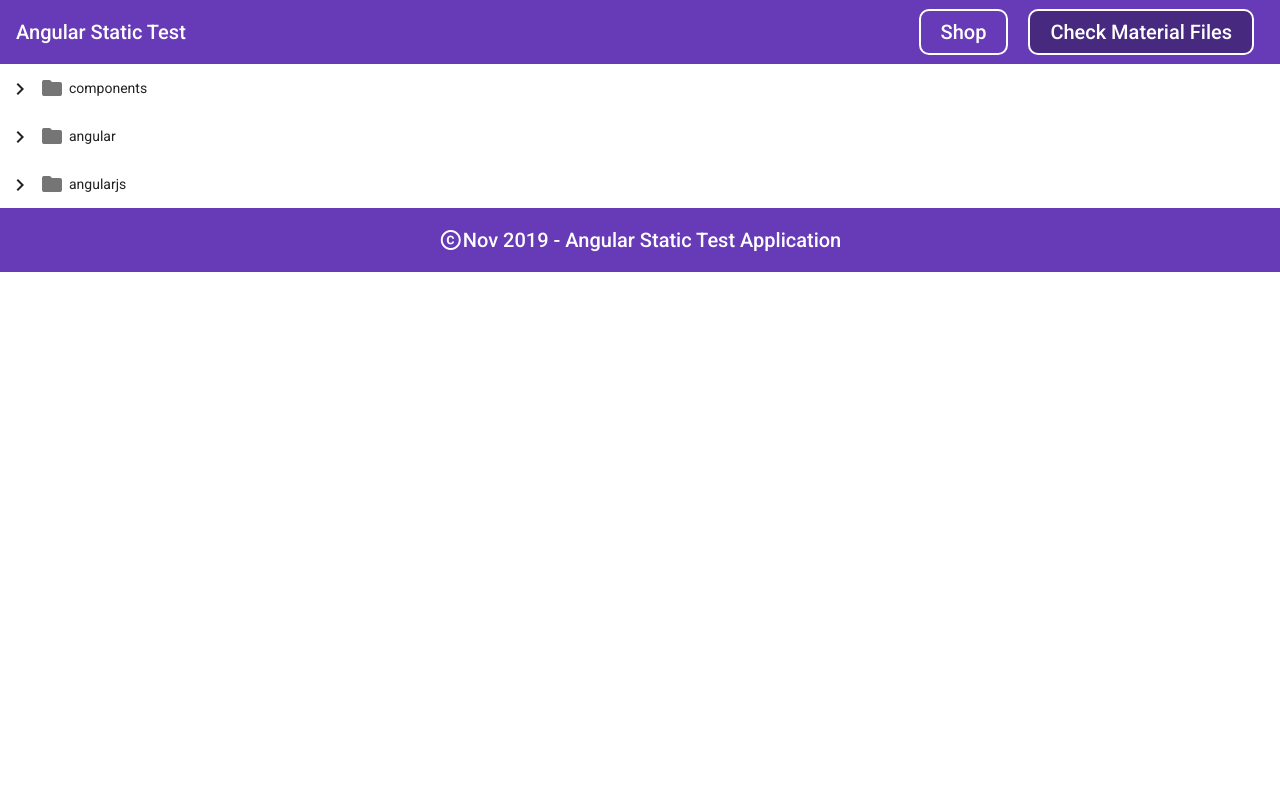
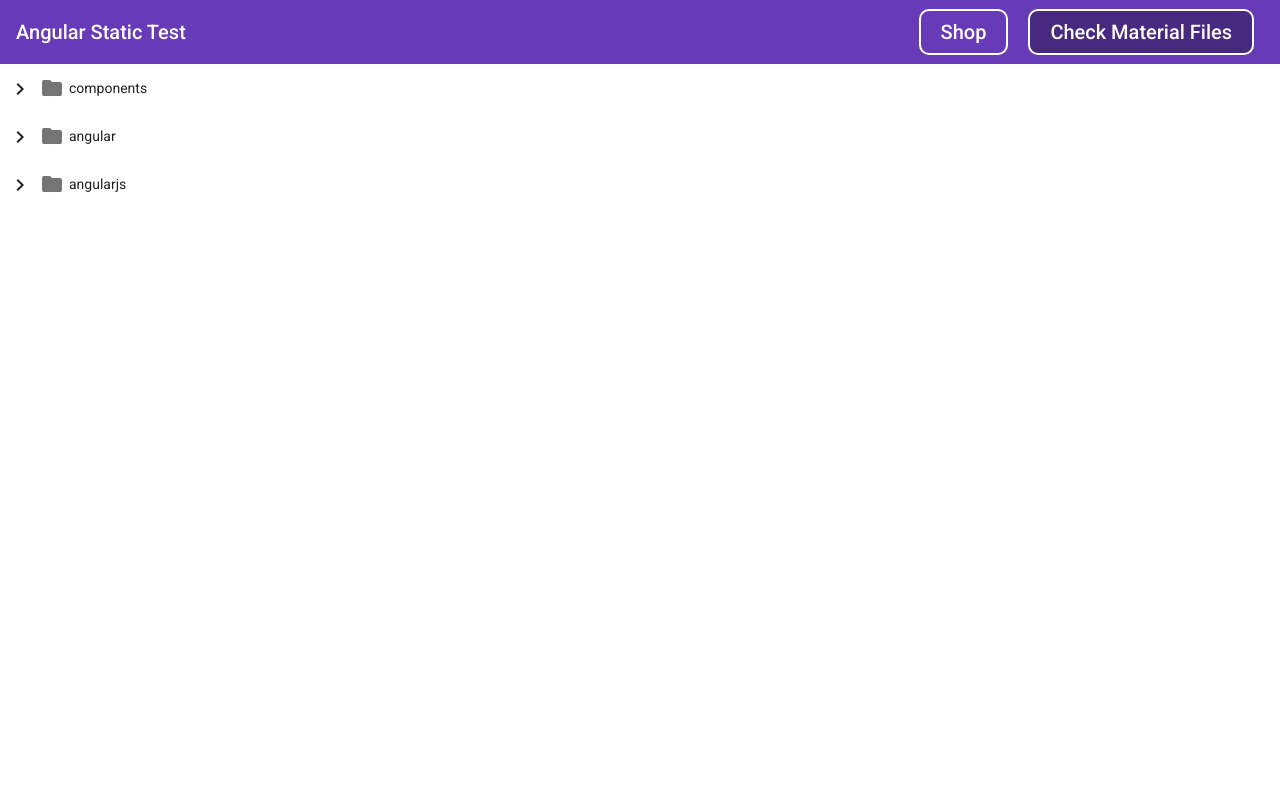
Before and after one commit to Wojciech-Golewski/angular-static-test, an Angular app: page /material-file-tree in a window 1280 px wide. Shown: the top 800 px of the page. Built offline with nearby package versions, Linux system fonts and the light colour scheme.

Commit message:
tree component now also uses page css class

```diff
--- a/src/app/core/components/tree/tree.component.html
+++ b/src/app/core/components/tree/tree.component.html
@@ -1,3 +1,4 @@
+<div class="page">
   <mat-tree [dataSource]="dataSource" [treeControl]="treeControl">
     <mat-tree-node *matTreeNodeDef="let node" matTreeNodeToggle matTreeNodePadding>
       <button mat-icon-button disabled></button>
@@ -20,3 +21,4 @@
       {{node.name}}
     </mat-tree-node>
   </mat-tree>
+</div>
```
Lines whose indentation alone changed are shown as unchanged.
